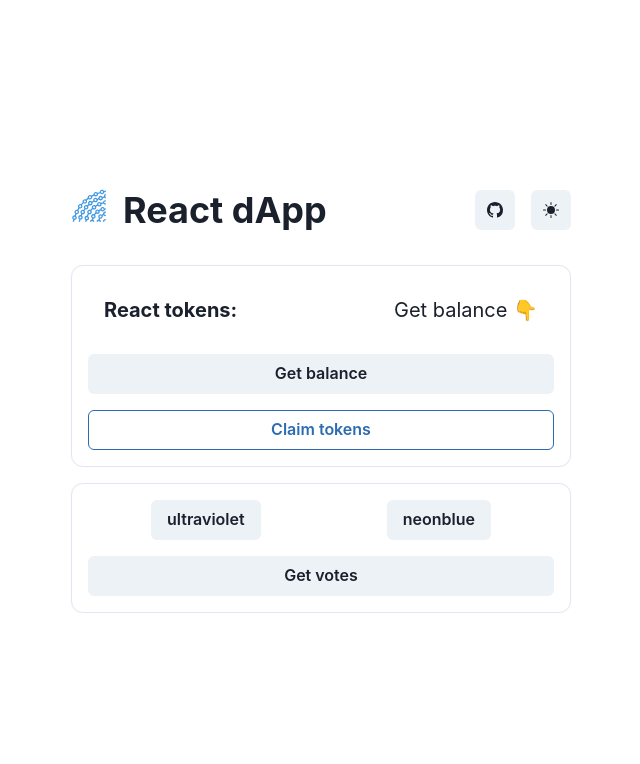
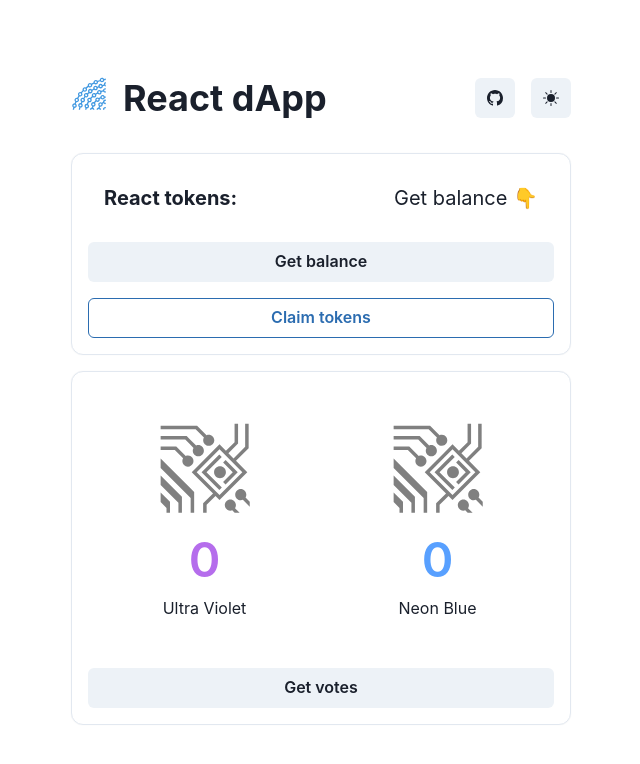
Before and after one commit to arielbk/react-dapp, a Next.js app: page / in a window 1280 px wide. Shown: the top 764 px of the page, without its empty margins (319-959 px from the left). Built offline with nearby package versions, Linux system fonts and the light colour scheme.

Commit message:
Add voting with buttons

```diff
--- a/hooks/useReactToken.js
+++ b/hooks/useReactToken.js
@@ -12,6 +12,7 @@ export default function useReactToken() {
   const [amount, setAmount] = useState(0)
   const [isSending, setIsSending] = useState(false)
   const [isClaiming, setIsClaiming] = useState(false)
+  const [votes, setVotes] = useState({ ultraviolet: 0, neonblue: 0 })
 
   // get current user token balance
   async function getBalance() {
@@ -66,7 +67,7 @@ export default function useReactToken() {
     const provider = new ethers.providers.Web3Provider(window.ethereum)
     const contract = new ethers.Contract(surveyAddress, Survey.abi, provider)
     const votes = await contract.getVotes()
-    console.log({ ultraviolet: Number(votes[0]), blue: Number(votes[1]) })
+    setVotes({ ultraviolet: Number(votes[0]), neonblue: Number(votes[1]) })
   }
 
   async function castVote(color) {
@@ -95,5 +96,6 @@ export default function useReactToken() {
     isClaiming,
     getVotes,
     castVote,
+    votes,
   }
 }
--- a/pages/index.js
+++ b/pages/index.js
@@ -13,15 +13,32 @@ import { useCallback, useEffect, useState } from 'react'
 import { BiNetworkChart } from 'react-icons/bi'
 import { BsFillSunFill, BsGithub, BsMoonFill } from 'react-icons/bs'
 import { GiWavyChains } from 'react-icons/gi'
+import { GiCircuitry } from 'react-icons/gi'
 import Error from '../components/Error'
 import useReactToken from '../hooks/useReactToken'
 import styles from '../styles/Home.module.css'
 
-const VoteButton = ({ onClick, color, text }) => {
+const VoteButton = ({ onClick, color, text, votes }) => {
   return (
-    <Button onClick={onClick} _hover={{ color }}>
-      {text}
-    </Button>
+    <Box my={8} textAlign="center">
+      <Button
+        variant="ghost"
+        maxHeight="auto"
+        height="auto"
+        mb={2}
+        onClick={onClick}
+        _hover={{ color }}
+        color="gray"
+      >
+        <Box fontSize="6rem">
+          <GiCircuitry />
+        </Box>
+      </Button>
+      <Box fontSize="3rem" fontWeight={'600'} color={color}>
+        {votes}
+      </Box>
+      <Box>{text}</Box>
+    </Box>
   )
 }
 
@@ -34,6 +51,7 @@ export default function Home() {
     isClaiming,
     getVotes,
     castVote,
+    votes,
   } = useReactToken()
 
   const { colorMode, toggleColorMode } = useColorMode()
@@ -60,6 +78,10 @@ export default function Home() {
     const networkChecker = setInterval(checkNetwork, 5000)
     return () => clearInterval(networkChecker)
   }, [checkNetwork])
+
+  useEffect(() => {
+    getVotes()
+  }, [getVotes])
 
   return (
     <div className={styles.container}>
@@ -165,8 +187,18 @@ export default function Home() {
             justifyContent="space-between"
           >
             <Flex justifyContent={'space-around'}>
-              <VoteButton onClick={() => castVote(0)} text="ultraviolet" />
-              <VoteButton onClick={() => castVote(1)} text="neonblue" />
+              <VoteButton
+                onClick={() => castVote(0)}
+                color="#B56DEC"
+                text="Ultra Violet"
+                votes={votes?.ultraviolet}
+              />
+              <VoteButton
+                onClick={() => castVote(1)}
+                color="#58A0FF"
+                text="Neon Blue"
+                votes={votes?.neonblue}
+              />
             </Flex>
             <Button onClick={getVotes}>Get votes</Button>
           </Stack>
```
